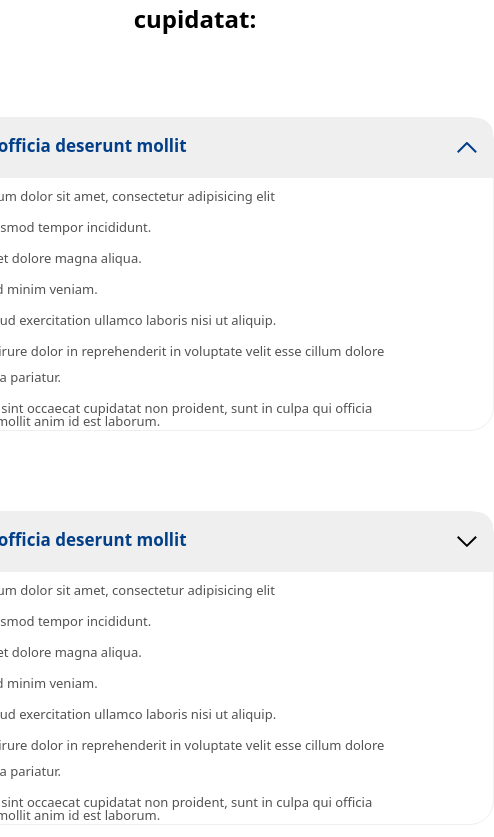
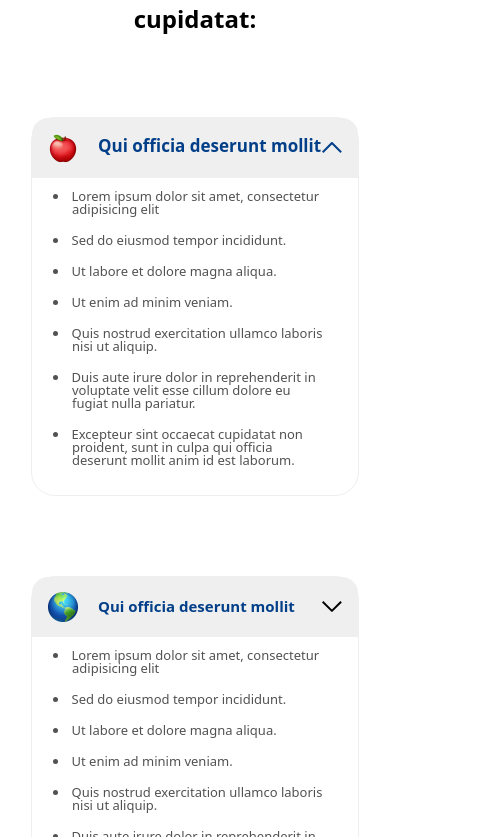
Before and after one commit to wellerson-pinheiros/choveu_teste, a React (Vite) app: page / in a window 390 px wide. Shown: the part 2887-3724 px from the top of the page, 494 px wide, since content can reach past the window. Built offline with nearby package versions, Linux system fonts and the light colour scheme.

Commit message:
:iphone: Responsividade dos cards criada

```diff
--- a/src/components/QuartaSection.tsx
+++ b/src/components/QuartaSection.tsx
@@ -31,15 +31,7 @@ function QuartaSection() {
                 </h2>
             </div>
                 </div>
-
-
-
-
-
-
-
-
-            <div className='bg-[#ffff] w-[597px] h-[314px] flex flex-col mt-20 border border-[#EFEFEF] rounded-3xl '>
+            <div className='bg-[#ffff] w-[328px] md:w-[597px]  h-[379px] md:h-[314px] flex flex-col mt-20 border border-[#EFEFEF] rounded-3xl '>
              <div className='flex justify-between bg-[#EFEFEF] h-[60px] items-center p-4 rounded-t-2xl'>
                 <div className='flex gap-5'>
                     <img src={apple} alt="imagem de uma maça" />
@@ -50,40 +42,38 @@ function QuartaSection() {
 
                 <img src={arrow} alt="" />
             </div >
-                <ul className='list-disc  text-[#525252] p-3 list-inside pl-5  w-[507px] h-[204px] font-inter font-normal text-[13px] leading-[100%] space-y-[18px]'>
-                <li className=''>Lorem ipsum dolor sit amet, consectetur adipisicing elit</li>
-                <li>Sed do eiusmod tempor incididunt.</li>
-                <li>Ut labore et dolore magna aliqua.</li>
-                <li>Ut enim ad minim veniam.</li>
-                <li>Quis nostrud exercitation ullamco laboris nisi ut aliquip.</li>
+                <ul className='list-disc  text-[#525252] p-3 list-inside pl-5  w-[311px] md:w-[507px] h-[204px] font-inter font-normal text-[13px] leading-[100%] space-y-[18px]'>
+                    <li className='indent-[-1.5em] pl-5'>Lorem ipsum dolor sit amet, consectetur adipisicing elit</li>
+                    <li className='indent-[-1.5em] pl-5'>Sed do eiusmod tempor incididunt.</li>
+                    <li className='indent-[-1.5em] pl-5'>Ut labore et dolore magna aliqua.</li>
+                    <li className='indent-[-1.5em] pl-5'>Ut enim ad minim veniam.</li>
+                    <li className='indent-[-1.5em] pl-5'>Quis nostrud exercitation ullamco laboris nisi ut aliquip.</li>
                     <li className='indent-[-1.5em] pl-5'>Duis aute irure dolor in reprehenderit in voluptate velit esse cillum dolore eu <br />
                     fugiat nulla pariatur.</li>
                     <li className='indent-[-1.5em] pl-5'>Excepteur sint occaecat cupidatat non proident, sunt in culpa qui officia <br />
                     deserunt mollit anim id est laborum.</li>
                 </ul>
-
-
         </div>
 
 
 
-        <div className='bg-[#ffff] w-[597px] h-[314px] flex flex-col mt-20 border border-[#EFEFEF] rounded-3xl '>
+        <div className='bg-[#ffff] w-[328px] md:w-[597px] h-[379px]  md:h-[314px] flex flex-col mt-20 border border-[#EFEFEF] rounded-3xl mb-2'>
             <div className='flex justify-between bg-[#EFEFEF] h-[60px] items-center p-4 rounded-t-2xl '>
-                <div className='flex gap-5'>
+                <div className='flex gap-5 items-center'>
                     <img src={word} alt="imagem de uma maça" />
-                <h2 className='font-inter font-bold text-[17px] leading-[150%] space-y-[18px] text-[#023F88]'>
+                    <h2 className='font-inter font-bold text-[15px] md:text-[17px] leading-[150%] space-y-[18px] text-[#023F88]'>
                         Qui officia deserunt mollit
                     </h2>
                 </div>
 
-                <img src={arrowdown} alt="" />
+                <img src={arrowdown} alt="imagem da ceta para baixo" />
             </div >
-                <ul className='list-disc  text-[#525252] p-3 list-inside pl-5  w-[507px] h-[204px] font-inter font-normal text-[13px] leading-[100%] space-y-[18px]'>
-                <li className=''>Lorem ipsum dolor sit amet, consectetur adipisicing elit</li>
-                <li>Sed do eiusmod tempor incididunt.</li>
-                <li>Ut labore et dolore magna aliqua.</li>
-                <li>Ut enim ad minim veniam.</li>
-                <li>Quis nostrud exercitation ullamco laboris nisi ut aliquip.</li>
+                <ul className='list-disc  text-[#525252] p-3 list-inside pl-5  w-[311px] md:w-[507px] h-[204px] font-inter font-normal text-[13px] leading-[100%] space-y-[18px]'>
+                    <li className='indent-[-1.5em] pl-5'>Lorem ipsum dolor sit amet, consectetur adipisicing elit</li>
+                    <li className='indent-[-1.5em] pl-5'>Sed do eiusmod tempor incididunt.</li>
+                    <li className='indent-[-1.5em] pl-5'>Ut labore et dolore magna aliqua.</li>
+                    <li className='indent-[-1.5em] pl-5'>Ut enim ad minim veniam.</li>
+                    <li className='indent-[-1.5em] pl-5'>Quis nostrud exercitation ullamco laboris nisi ut aliquip.</li>
                     <li className='indent-[-1.5em] pl-5'>Duis aute irure dolor in reprehenderit in voluptate velit esse cillum dolore eu <br />
                     fugiat nulla pariatur.</li>
                     <li className='indent-[-1.5em] pl-5'>Excepteur sint occaecat cupidatat non proident, sunt in culpa qui officia <br />
```
Lines whose indentation alone changed are shown as unchanged.
